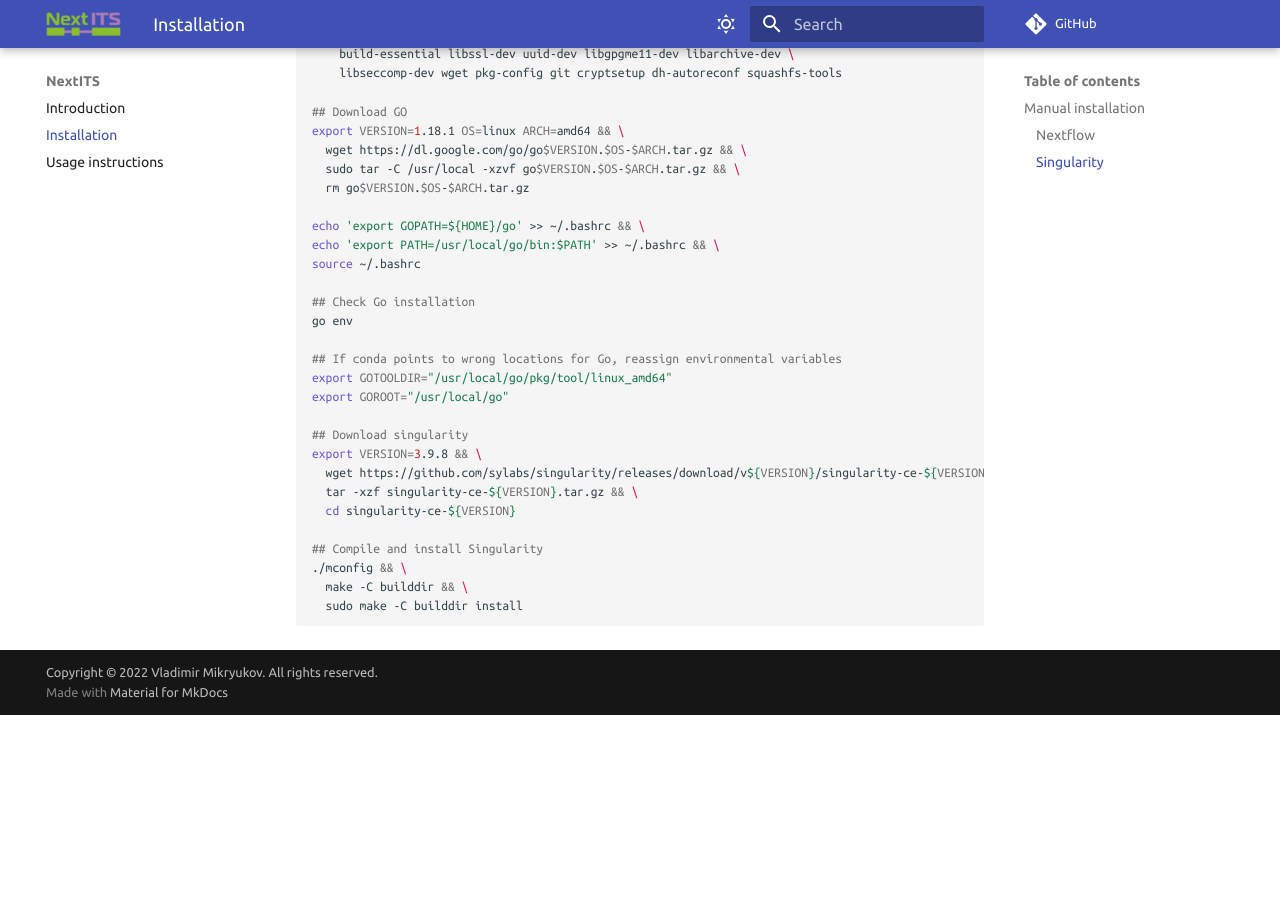
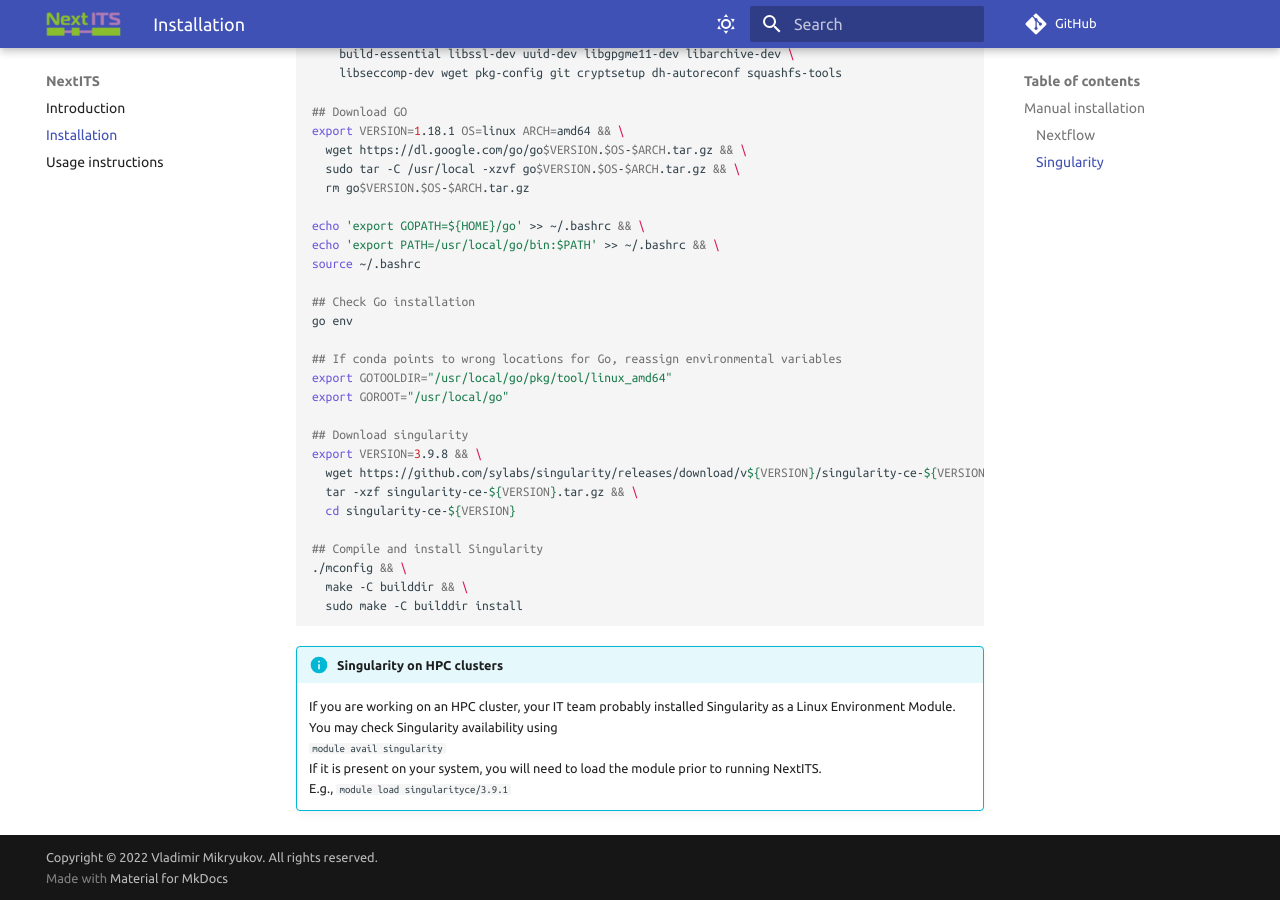
Before and after one commit to Next-ITS/nextits.github.io, an MkDocs documentation site: the page built from docs/installation.md, in a window 1280 px wide and 900 px high, scrolled down 971 px. Built offline with MkDocs 1.6.1 and Material for MkDocs 9.7.7, drawn with Linux system fonts in a browser that asks for light colours; comment, search, counter and statistics services are not loaded; before the commit the page ends 1686 px from its top, so only the background shows below that.

Commit message:
singularity on HPC notes

````diff
--- a/docs/installation.md
+++ b/docs/installation.md
@@ -75,3 +75,10 @@ export VERSION=3.9.8 && \
   sudo make -C builddir install
 
 ```
+
+!!! info "Singularity on HPC clusters"
+    If you are working on an HPC cluster, your IT team probably installed Singularity as a Linux Environment Module.
+    You may check Singularity availability using
+    ```module avail singularity```
+    If it is present on your system, you will need to load the module prior to running NextITS.
+    E.g., ```module load singularityce/3.9.1```
````
